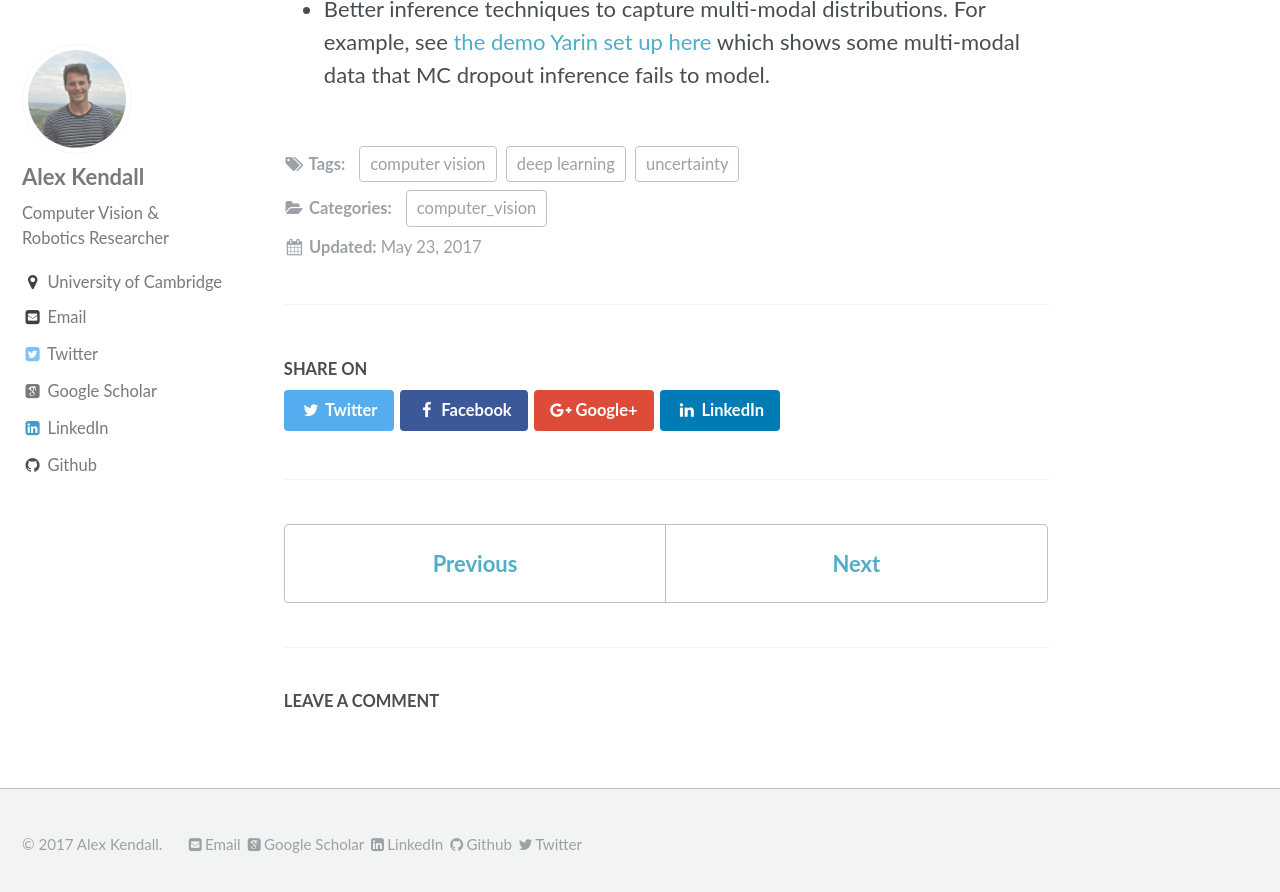
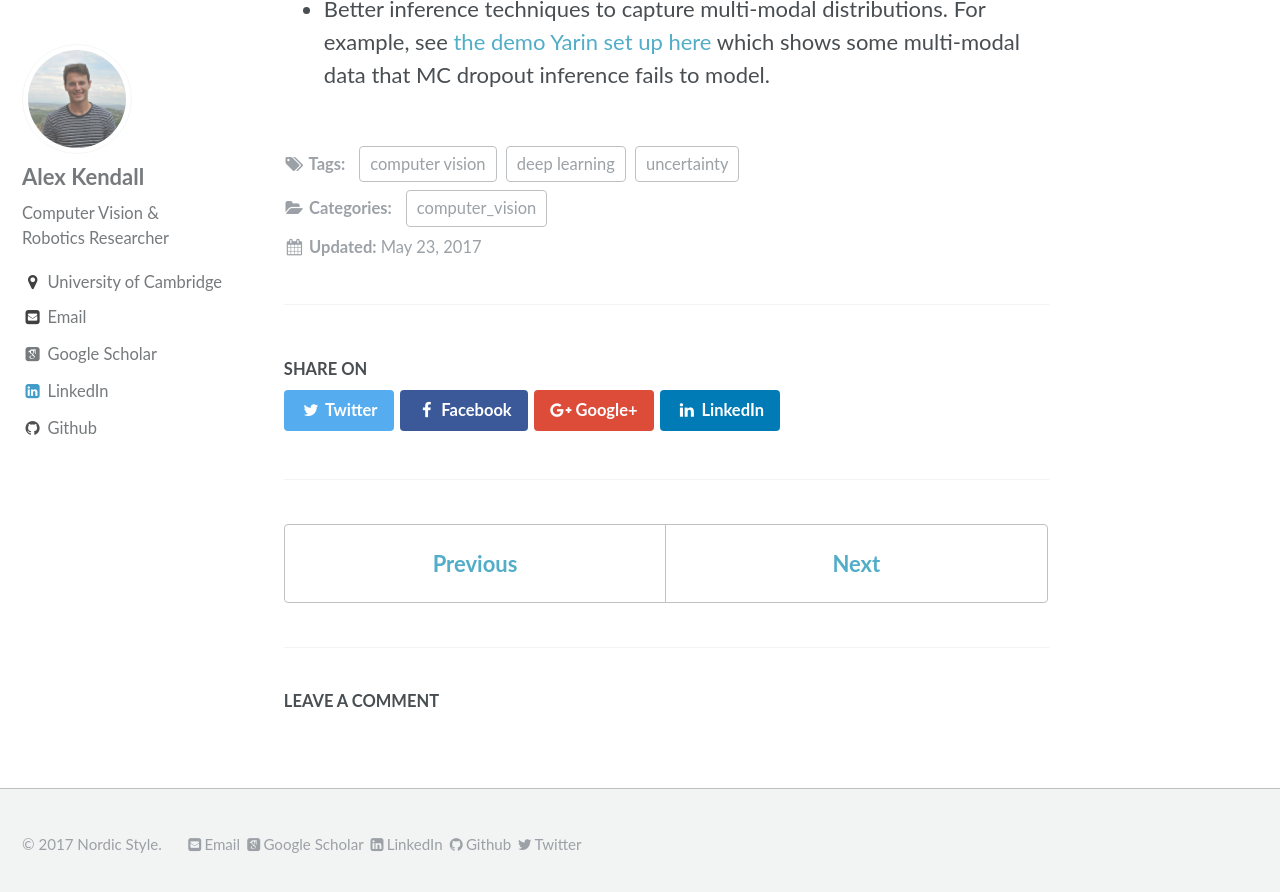
Before and after one commit to nordicstyle/nordicstyle.github.io, a Jekyll site: the page built from _posts/2017-05-23-bayesian_deep_learning_for_safe_ai.md, in a window 1280 px wide and 900 px high, scrolled down 8512 px. Shown: the top 892 px of the window. Built offline with Jekyll 4.4.1, drawn with Linux system fonts in a browser that asks for light colours; some web fonts are replaced; formulas are drawn with MathJax 3; comment, search, counter and statistics services are not loaded.

Commit message:
Update _config.yml

```diff
--- a/_config.yml
+++ b/_config.yml
@@ -9,11 +9,11 @@
 locale                   : "en"
 title                    : "Home"
 title_separator          : "-"
-name                     : "Alex Kendall"
-description              : "Research Website and Blog."
-url                      : "//alexgkendall.com" # the base hostname & protocol for your site e.g. "https://mmistakes.github.io"
+name                     : "Nordic Style"
+description              : "Klippan Throws NZ Wool Swedish Design"
+url                      : "http://www.nordicstyle.co.nz" # the base hostname & protocol for your site e.g. "https://mmistakes.github.io"
 baseurl                  : # the subpath of your site, e.g. "/blog"
-repository               : "alexgkendall/alexgkendall.github.io" # GitHub username/repo-name e.g. "mmistakes/minimal-mistakes"
+repository               : "nordicstyle/nordicstyle.github.io" # GitHub username/repo-name e.g. "mmistakes/minimal-mistakes"
 teaser                   : # path of fallback teaser image, e.g. "/assets/images/500x300.png"
 # breadcrumbs            : false # true, false (default)
 words_per_minute         : 200
@@ -55,7 +55,7 @@
 
 # Social Sharing
 twitter:
-  username               : &twitter "alexgkendall"
+  username               :
 facebook:
   username               :
   app_id                 :
```
